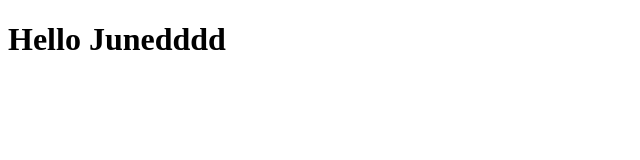
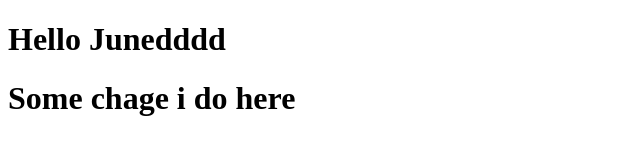
Before and after one commit to shaikhjunedit03042003/GithubQ1, a plain HTML site: page index.html in a window 1280 px wide. Shown: the whole page, without its empty margins (0-640 px from the left). Drawn offline with Linux system fonts and the light colour scheme.

Commit message:
Update index.html

```diff
--- a/index.html
+++ b/index.html
@@ -7,5 +7,6 @@
 </head>
 <body>
     <h1>Hello Junedddd</h1>
+    <h1>Some chage i do here</h1>
 </body>
 </html>
```
